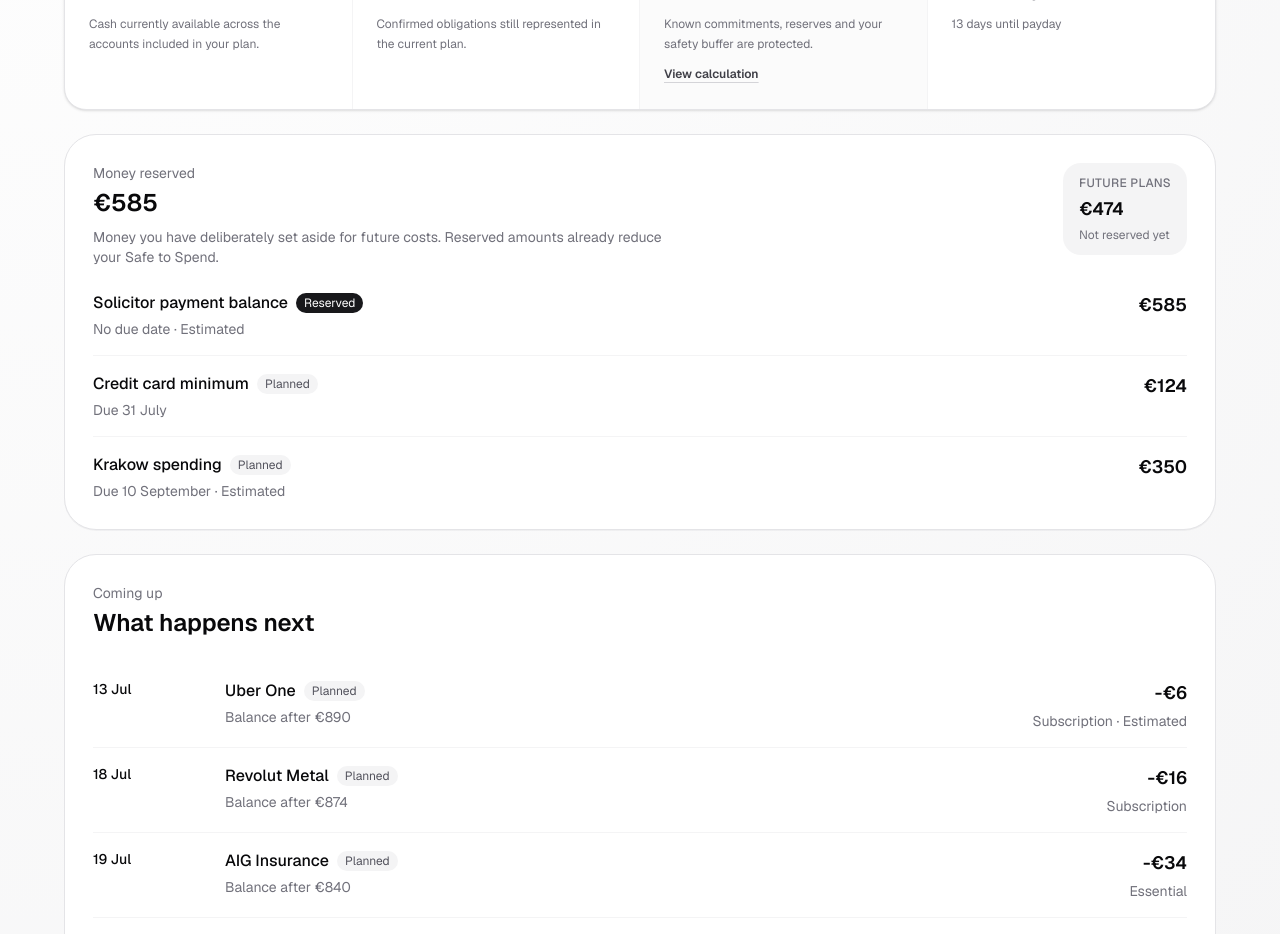
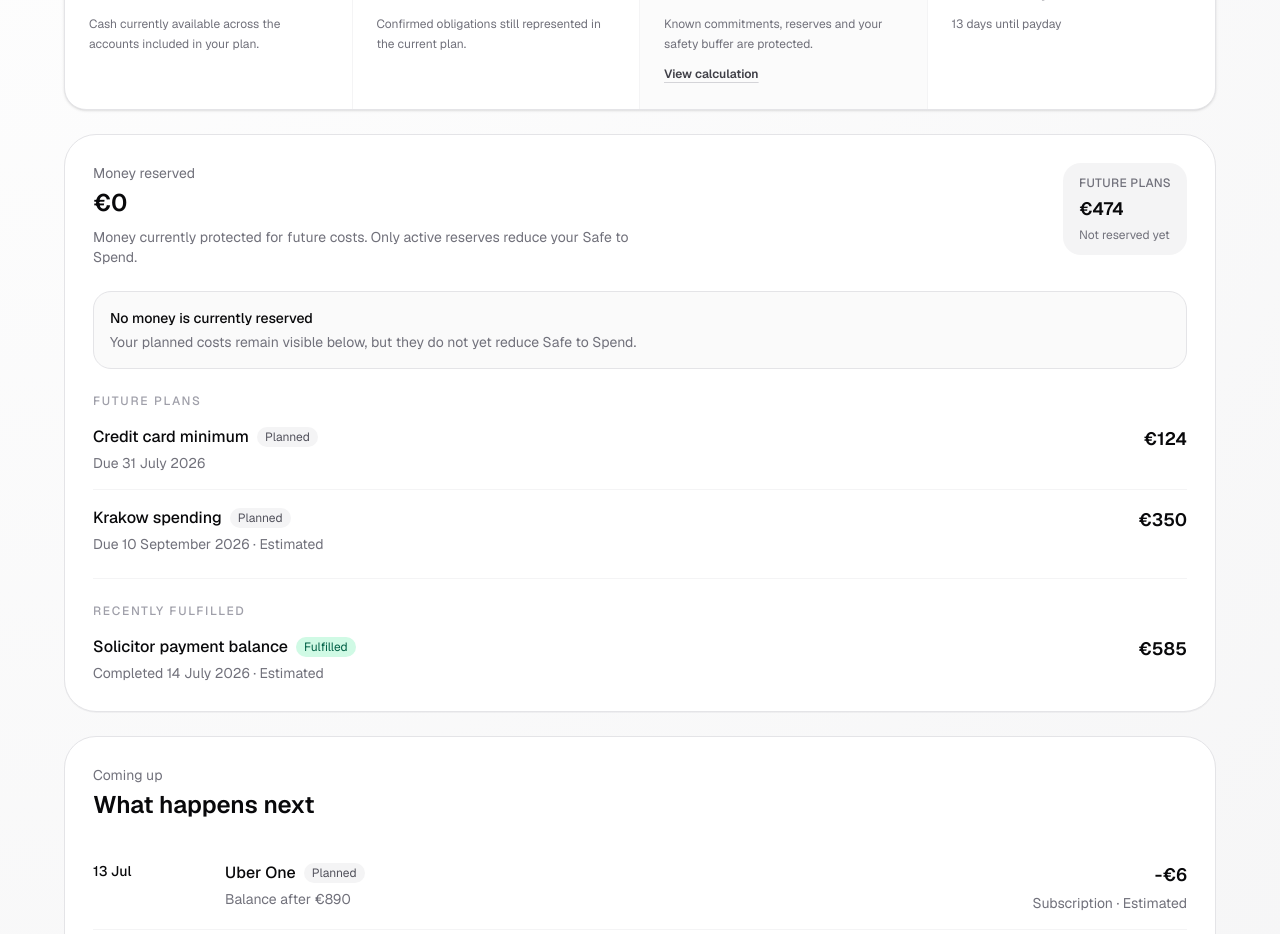
Before and after one commit to Sangreal8/finance-dashboard, a Next.js app: page / in a window 1280 px wide. Shown: the part 440-1374 px from the top of the page. Built offline with nearby package versions, Linux system fonts and the light colour scheme.

Commit message:
Rework reserve cash logic

```diff
--- a/components/dashboard/ReservedMoneyCard.tsx
+++ b/components/dashboard/ReservedMoneyCard.tsx
@@ -1,4 +1,4 @@
-import type { Reserve } from "@/lib/finance/types";
+import type { Reserve, ReserveStatus } from "@/lib/finance/types";
 
 interface ReservedMoneyCardProps {
   reserves: Reserve[];
@@ -20,19 +20,92 @@ function formatDate(date?: string) {
   return new Intl.DateTimeFormat("en-IE", {
     day: "numeric",
     month: "long",
+    year: "numeric",
   }).format(new Date(`${date}T12:00:00`));
 }
 
+function getStatusLabel(status: ReserveStatus) {
+  const labels: Record<ReserveStatus, string> = {
+    planned: "Planned",
+    reserved: "Reserved",
+    fulfilled: "Fulfilled",
+  };
+
+  return labels[status];
+}
+
+function getStatusClass(status: ReserveStatus) {
+  if (status === "reserved") {
+    return "bg-zinc-900 text-white";
+  }
+
+  if (status === "fulfilled") {
+    return "bg-emerald-100 text-emerald-800";
+  }
+
+  return "bg-zinc-100 text-zinc-600";
+}
+
+function ReserveRow({ reserve }: { reserve: Reserve }) {
+  const dueDate = formatDate(reserve.dueDate);
+
+  const fulfilledDate = formatDate(reserve.fulfilledDate);
+
+  return (
+    <div className="flex items-start justify-between gap-4 py-4 first:pt-0 last:pb-0">
+      <div>
+        <div className="flex flex-wrap items-center gap-2">
+          <p className="font-medium text-zinc-950">{reserve.name}</p>
+
+          <span
+            className={`rounded-full px-2 py-0.5 text-xs ${getStatusClass(
+              reserve.status,
+            )}`}
+          >
+            {getStatusLabel(reserve.status)}
+          </span>
+        </div>
+
+        <p className="mt-1 text-sm text-zinc-500">
+          {reserve.status === "fulfilled" && fulfilledDate
+            ? `Completed ${fulfilledDate}`
+            : dueDate
+              ? `Due ${dueDate}`
+              : "No due date"}
+
+          {reserve.confidence === "estimated" ? " · Estimated" : ""}
+        </p>
+      </div>
+
+      <p className="text-lg font-semibold text-zinc-950">
+        {formatCurrency(reserve.amount)}
+      </p>
+    </div>
+  );
+}
+
 export function ReservedMoneyCard({ reserves }: ReservedMoneyCardProps) {
-  const activeReserves = reserves.filter((reserve) => reserve.active);
+  const currentlyReserved = reserves.filter(
+    (reserve) => reserve.status === "reserved",
+  );
 
-  const reservedTotal = activeReserves
-    .filter((reserve) => reserve.reserved)
-    .reduce((total, reserve) => total + reserve.amount, 0);
+  const plannedReserves = reserves.filter(
+    (reserve) => reserve.status === "planned",
+  );
 
-  const plannedTotal = activeReserves
-    .filter((reserve) => !reserve.reserved)
-    .reduce((total, reserve) => total + reserve.amount, 0);
+  const fulfilledReserves = reserves.filter(
+    (reserve) => reserve.status === "fulfilled",
+  );
+
+  const reservedTotal = currentlyReserved.reduce(
+    (total, reserve) => total + reserve.amount,
+    0,
+  );
+
+  const plannedTotal = plannedReserves.reduce(
+    (total, reserve) => total + reserve.amount,
+    0,
+  );
 
   return (
     <section className="rounded-[2rem] border border-zinc-200 bg-white p-6 shadow-[0_1px_0_0_rgba(15,23,42,0.04)] sm:p-7">
@@ -45,8 +118,8 @@ export function ReservedMoneyCard({ reserves }: ReservedMoneyCardProps) {
           </h2>
 
           <p className="mt-2 max-w-xl text-sm text-zinc-500">
-            Money you have deliberately set aside for future costs. Reserved
-            amounts already reduce your Safe to Spend.
+            Money currently protected for future costs. Only active reserves
+            reduce your Safe to Spend.
           </p>
         </div>
 
@@ -65,49 +138,58 @@ export function ReservedMoneyCard({ reserves }: ReservedMoneyCardProps) {
         )}
       </div>
 
-      <div className="mt-6 divide-y divide-zinc-100">
-        {activeReserves.map((reserve) => {
-          const dueDate = formatDate(reserve.dueDate);
+      {currentlyReserved.length > 0 ? (
+        <div className="mt-6">
+          <p className="mb-4 text-xs font-medium uppercase tracking-[0.14em] text-zinc-400">
+            Currently reserved
+          </p>
 
-          return (
-            <div
-              key={reserve.id}
-              className="flex items-start justify-between gap-4 py-4 first:pt-0 last:pb-0"
-            >
-              <div>
-                <div className="flex flex-wrap items-center gap-2">
-                  <p className="font-medium text-zinc-950">{reserve.name}</p>
-
-                  <span
-                    className={
-                      reserve.reserved
-                        ? "rounded-full bg-zinc-900 px-2 py-0.5 text-xs text-white"
-                        : "rounded-full bg-zinc-100 px-2 py-0.5 text-xs text-zinc-600"
-                    }
-                  >
-                    {reserve.reserved ? "Reserved" : "Planned"}
-                  </span>
+          <div className="divide-y divide-zinc-100">
+            {currentlyReserved.map((reserve) => (
+              <ReserveRow key={reserve.id} reserve={reserve} />
+            ))}
           </div>
+        </div>
+      ) : (
+        <div className="mt-6 rounded-2xl border border-zinc-200 bg-zinc-50 px-4 py-4">
+          <p className="text-sm font-medium text-zinc-950">
+            No money is currently reserved
+          </p>
 
           <p className="mt-1 text-sm text-zinc-500">
-                  {dueDate ? `Due ${dueDate}` : "No due date"}
-                  {reserve.confidence === "estimated" ? " · Estimated" : ""}
+            Your planned costs remain visible below, but they do not yet reduce
+            Safe to Spend.
           </p>
         </div>
+      )}
 
-              <p className="text-lg font-semibold text-zinc-950">
-                {formatCurrency(reserve.amount)}
+      {plannedReserves.length > 0 && (
+        <div className="mt-6">
+          <p className="mb-4 text-xs font-medium uppercase tracking-[0.14em] text-zinc-400">
+            Future plans
           </p>
+
+          <div className="divide-y divide-zinc-100">
+            {plannedReserves.map((reserve) => (
+              <ReserveRow key={reserve.id} reserve={reserve} />
+            ))}
           </div>
-          );
-        })}
+        </div>
+      )}
 
-        {activeReserves.length === 0 && (
-          <p className="py-4 text-sm text-zinc-500">
-            You have not reserved money for any future costs yet.
+      {fulfilledReserves.length > 0 && (
+        <div className="mt-6 border-t border-zinc-100 pt-6">
+          <p className="mb-4 text-xs font-medium uppercase tracking-[0.14em] text-zinc-400">
+            Recently fulfilled
           </p>
+
+          <div className="divide-y divide-zinc-100">
+            {fulfilledReserves.map((reserve) => (
+              <ReserveRow key={reserve.id} reserve={reserve} />
+            ))}
+          </div>
+        </div>
       )}
-      </div>
     </section>
   );
 }
--- a/data/reserves.ts
+++ b/data/reserves.ts
@@ -7,8 +7,8 @@ export const reserves: Reserve[] = [
     amount: 584.81,
     type: "legal",
     mandatory: true,
-    active: true,
-    reserved: true,
+    status: "fulfilled",
+    fulfilledDate: "2026-07-14",
     confidence: "estimated",
   },
   {
@@ -18,8 +18,7 @@ export const reserves: Reserve[] = [
     type: "debt",
     dueDate: "2026-07-31",
     mandatory: true,
-    active: true,
-    reserved: false,
+    status: "planned",
     confidence: "confirmed",
   },
   {
@@ -29,8 +28,7 @@ export const reserves: Reserve[] = [
     type: "discretionary",
     dueDate: "2026-09-10",
     mandatory: false,
-    active: true,
-    reserved: false,
+    status: "planned",
     confidence: "estimated",
   },
 ];
--- a/lib/finance/allocations.ts
+++ b/lib/finance/allocations.ts
@@ -6,9 +6,7 @@ import type {
   Reserve,
 } from "./types";
 
-function commitmentToAllocation(
-  commitment: PlannedCommitment
-): Allocation {
+function commitmentToAllocation(commitment: PlannedCommitment): Allocation {
   return {
     id: `commitment-${commitment.id}`,
     sourceId: commitment.id,
@@ -22,9 +20,7 @@ function commitmentToAllocation(
   };
 }
 
-function forecastItemToAllocation(
-  item: ForecastItem
-): Allocation {
+function forecastItemToAllocation(item: ForecastItem): Allocation {
   return {
     id: `forecast-${item.id}`,
     sourceId: item.id,
@@ -37,9 +33,7 @@ function forecastItemToAllocation(
   };
 }
 
-function reserveToAllocation(
-  reserve: Reserve
-): Allocation {
+function reserveToAllocation(reserve: Reserve): Allocation {
   return {
     id: `reserve-${reserve.id}`,
     sourceId: reserve.id,
@@ -55,14 +49,14 @@ function reserveToAllocation(
 
 export function buildAllocations(
   plan: MonthlyPlan,
-  reserves: Reserve[] = []
+  reserves: Reserve[] = [],
 ): Allocation[] {
   const commitmentAllocations = plan.commitments
     .filter(
       (commitment) =>
         commitment.mandatory &&
         commitment.status !== "paid" &&
-        commitment.status !== "cancelled"
+        commitment.status !== "cancelled",
     )
     .map(commitmentToAllocation);
 
@@ -70,12 +64,15 @@ export function buildAllocations(
     .filter((item) => item.confidence !== "optional")
     .map(forecastItemToAllocation);
 
+  /**
+   * Only money that is currently reserved reduces
+   * Safe to Spend.
+   *
+   * Planned reserves are future intentions, while
+   * fulfilled reserves have already been used.
+   */
   const reserveAllocations = reserves
-    .filter(
-      (reserve) =>
-        reserve.active &&
-        reserve.reserved
-    )
+    .filter((reserve) => reserve.status === "reserved")
     .map(reserveToAllocation);
 
   return [
@@ -85,12 +82,9 @@ export function buildAllocations(
   ];
 }
 
-export function getAllocatedCash(
-  allocations: Allocation[]
-): number {
+export function getAllocatedCash(allocations: Allocation[]): number {
   return allocations.reduce(
-    (total, allocation) =>
-      total + allocation.amount,
-    0
+    (total, allocation) => total + allocation.amount,
+    0,
   );
 }
--- a/lib/finance/types.ts
+++ b/lib/finance/types.ts
@@ -94,6 +94,8 @@ export interface MonthlyPlan {
   safetyBuffer: number;
 }
 
+export type ReserveStatus = "planned" | "reserved" | "fulfilled";
+
 export interface Reserve {
   id: string;
   name: string;
@@ -101,8 +103,8 @@ export interface Reserve {
   type: CommitmentType;
   dueDate?: string;
   mandatory: boolean;
-  active: boolean;
-  reserved: boolean;
+  status: ReserveStatus;
+  fulfilledDate?: string;
   confidence: Confidence;
 }
 
```
Lines whose indentation alone changed are shown as unchanged.
